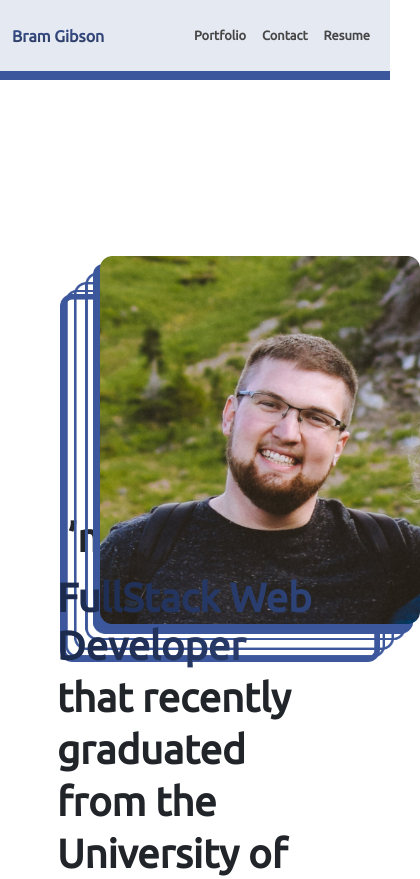
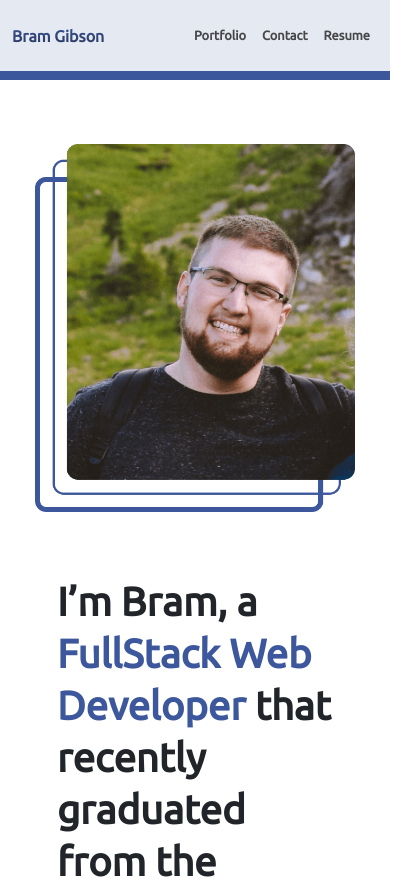
Before and after one commit to Bram-G/Bram-Gibson-Portfolio, a React (Create React App) app: page / in a window 390 px wide. Shown: the top 879 px of the page, 420 px wide, since content can reach past the window. Built offline with nearby package versions, Linux system fonts and the light colour scheme.

Commit message:
resetting to old commit. Currently testing animation changes for responsiveness

```diff
--- a/src/components/aboutMe/aboutMe.js
+++ b/src/components/aboutMe/aboutMe.js
@@ -1,60 +1,19 @@
+
 import React from "react";
 import "./style.css";
-import me from "./assets/aboutMeimg.png";
-import smallRectangle from "./assets/smallRectangle.png";
-import bigRectangle from "./assets/bigRectangle.png";
-import styled from "styled-components";
-import { keyframes } from "styled-components";
+import me from "./assets/aboutMe.png";
 
 const AboutMe = () => {
-  const gradient = keyframes`
-{
-0% {
-  background-position: 0 50%;
-}
-50% {
-  background-position: 100% 50%;
-}
-100% {
-  background-position: 0 50%;
-}}
-`;
-  const AnimatedGradientText = styled.h1`
-  position: relative;
-    overflow: hidden;
-    font-weight: 700;
-    font-size: 40px;
-    margin: 0;
-    display: inline-block;
-    animation: ${gradient} 5s ease-in-out infinite;
-    background: linear-gradient(to right, #131d36, #253763, #3c579b, #4769bf);
-    background-size: 300%;
-    background-clip: text;
-    -webkit-background-clip: text;
-    -webkit-text-fill-color: transparent;
-  `;
-
   return (
     <div id="mainContainer" className="container">
       <div className="col">
-        <div id="imageBox">
-        <img id="image" className="stack bigRectangle" src={bigRectangle} alt="Me" />
-        <img id="image" className="stack bigRectangleTwo" src={bigRectangle} alt="Me" />
-        <img id="image" className="stack smallRectangle" src={smallRectangle} alt="Me" />
-        <img id="image" className="stack smallRectangleTwo" src={smallRectangle} alt="Me" />
-        <img id="image" className="stack smallRectangleThree" src={smallRectangle} alt="Me" />
-        <img id="image" className="stack smallRectangleFour" src={smallRectangle} alt="Me" />
-        <img id="image"  className="stack me" src={me} alt="Me" />
-        </div>
+        <img id="image" src={me} alt="Me" />
       </div>
       <div>
         <div id="text" className="top-box container">
-          <p className="backgroundp">
-            I’m Bram, a{" "}
-            <AnimatedGradientText className="move">
-              FullStack Web Developer{" "}
-            </AnimatedGradientText>{" "}
-            that recently graduated from the University of Washington's Coding
+          <p>
+            I’m Bram, a <span id="spanBlue">FullStack Web Developer </span> that
+            recently graduated from the University of Washington's Coding
             Bootcamp.
           </p>
         </div>
--- a/src/components/aboutMe/style.css
+++ b/src/components/aboutMe/style.css
@@ -7,9 +7,7 @@ body {
   padding-top: 0px;
   margin-top: 0px;
 }
-.backgroundp{
-  background-color: #ffffff !important;
-}
+
 #header {
   margin: 0;
   padding: 0;
@@ -17,86 +15,6 @@ body {
 
 #mainContainer {
   display: flex;
-}
-
-.bigRectangle{
-  left: 60px;
-  bottom: 182px;
-  /* animation: bigRectangleMove 14s ease-in-out infinite; */
-
-}
-@keyframes smallRectangleMove{
-  50%{
-    translate: 35px -30px;
-    /* scale: 1.05; */
-  }
-}
-.smallRectangle{
-  left: 60px;
-  bottom: 182px;
-  animation: smallRectangleMove 14s cubic-bezier(.5,0,.45,1.2) infinite;
-  animation-delay: 1s;
-}
-@keyframes smallRectangleTwoMove{
-  50%{
-    translate: 35px -30px;
-  }
-}
-@keyframes smallRectangleThreeMove{
-  50%{
-    translate: 35px -30px;
-  }
-}
-@keyframes smallRectangleFourMove{
-  50%{
-    translate: 35px -30px;
-  }
-}
-.bigRectangleTwo{
-  left: 93px;
-  bottom: 212px;
-  border-radius: 10px;
-  background-color: #3C579B;
-}
-.smallRectangleTwo{
-  left: 60px;
-  bottom: 182px;
-  animation: smallRectangleTwoMove 14s cubic-bezier(.5,0,.45,1.2) infinite;
-  animation-delay: 2s;
-}
-.smallRectangleThree{
-  left: 60px;
-  bottom: 182px;
-  animation: smallRectangleThreeMove 14s cubic-bezier(.5,0,.45,1.2) infinite;
-  animation-delay: 3s;
-}
-.smallRectangleFour{
-  left: 60px;
-  bottom: 182px;
-  animation: smallRectangleFourMove 14s cubic-bezier(.5,0,.45,1.2) infinite;
-  animation-delay: 4s
-}
-@keyframes meMove{
-  50%{
-    translate: 6px -6px;
-  }
-}
-.me{
-  left: 100px;
-  bottom: 220px;
-  /* animation: meMove 14s ease-in-out infinite; */
-  /* animation-delay: 1s; */
-}
-#imageBox {
-  display: flex;
-  justify-content: center;
-  align-items: center;
-  /* margin-left: 7rem; */
-  width: 20rem;
-  height: 23rem;
-}
-.stack{
-  position: absolute;
 }
 #image {
   /* margin-left: 7rem; */
@@ -106,7 +24,7 @@ body {
 }
 #text {
   margin-left: 7rem;
-  margin-top: 3rem;
+  margin-top: 7rem;
   width: auto;
   font-family: "Ubuntu";
   font-style: normal;
@@ -114,10 +32,8 @@ body {
   font-size: 40px;
   line-height: 130%;
 }
-
-
-.move {
-  top: 10px;
+#spanBlue {
+  color: #3c579b;
 }
 #textBottom {
   font-size: 22px;
```
